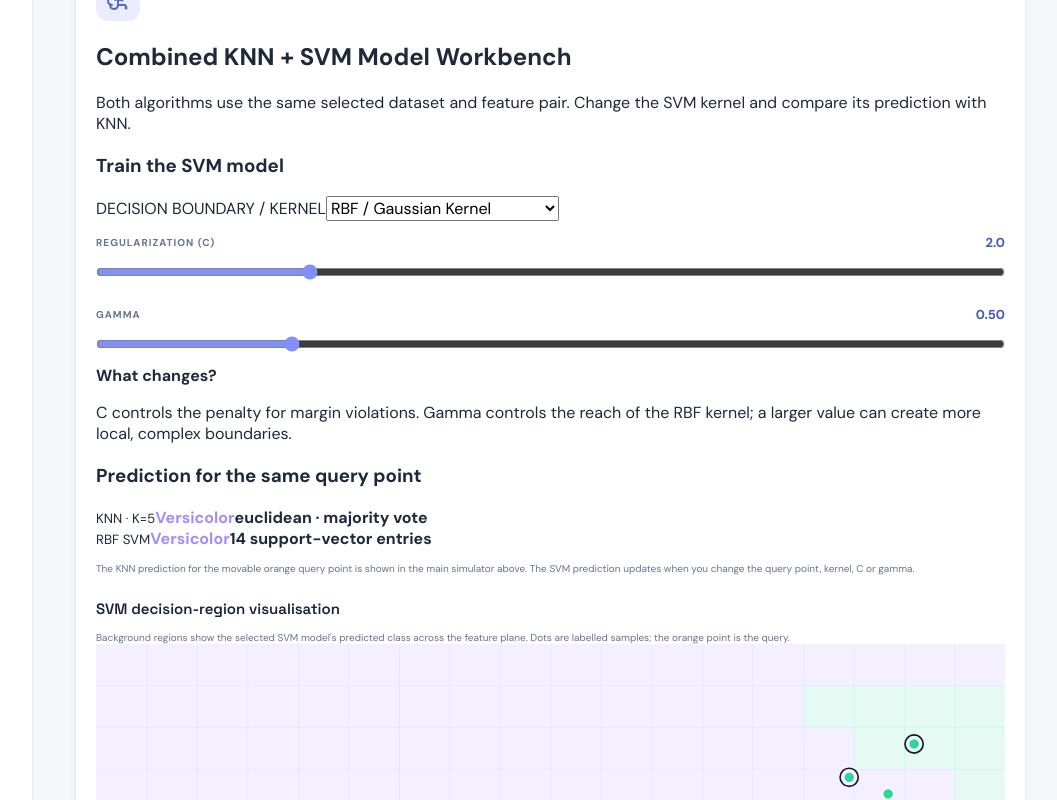
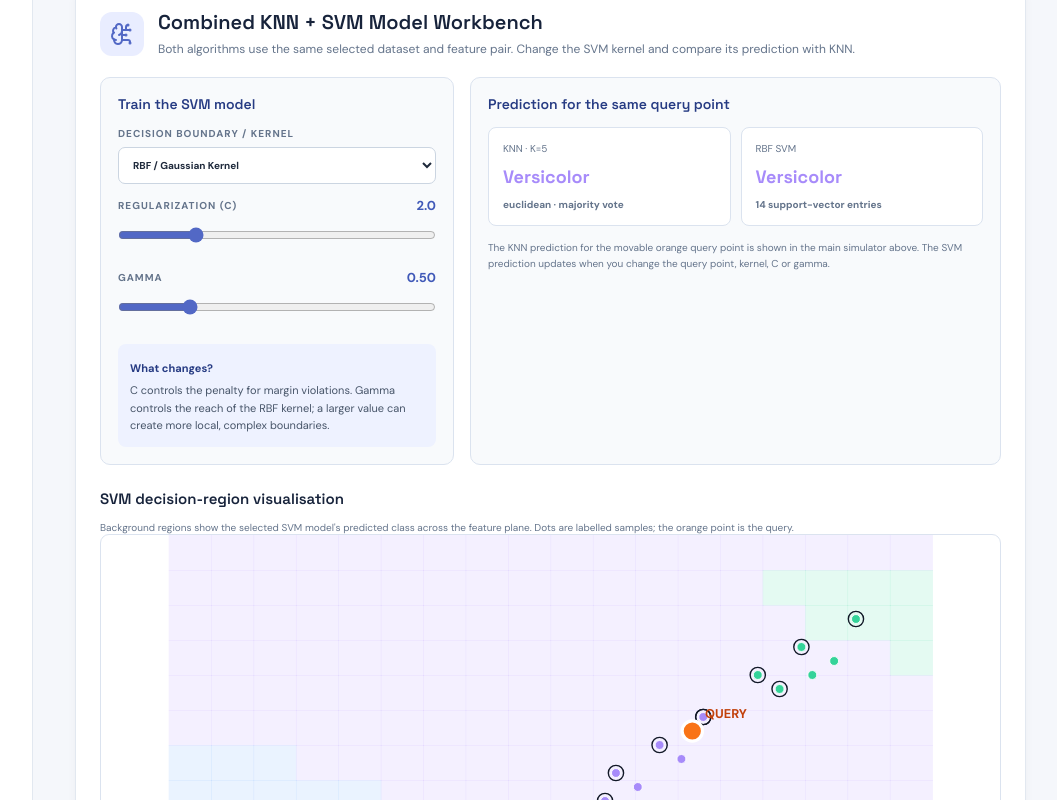
Before and after one commit to tusharbodwani-cell/KNN-Virtual-Lab, a React (Vite) app: page / in a window 1280 px wide. Shown: the part 1320-2120 px from the top of the page, without its empty margins (212-1269 px from the left). Built offline with nearby package versions, Linux system fonts and the light colour scheme.

Commit message:
Style combined interactive KNN and SVM workbench

```diff
--- a/src/styles.css
+++ b/src/styles.css
@@ -100,3 +100,29 @@ footer{color:#64748b}
 .model-comparison td:nth-child(3){font-weight:700;color:#263b83;white-space:nowrap}
 .model-comparison td{vertical-align:top}
 @media(max-width:680px){.svm-diagrams{grid-template-columns:1fr}.svm-result-meta{gap:9px;flex-direction:column}}
+
+/* Integrated interactive KNN + SVM workbench */
+.combined-lab{margin-top:28px;max-width:1100px;padding:24px}
+.combined-heading{display:flex;align-items:center;gap:14px;margin-bottom:18px}
+.combined-heading .section-icon{margin:0;flex-shrink:0}
+.combined-heading h2{margin:0 0 5px;color:#17233b;font:600 20px 'Space Grotesk'}
+.combined-heading p{margin:0;color:#64748b;font-size:12px;line-height:1.6}
+.combined-grid{display:grid;grid-template-columns:minmax(220px,.8fr) minmax(0,1.2fr);gap:16px}
+.combined-controls,.combined-prediction{padding:17px;border:1px solid #dbe3ef;border-radius:10px;background:#f8fafc;min-width:0}
+.combined-controls h3,.combined-prediction h3{font:600 14px 'Space Grotesk';color:#263b83;margin:0 0 14px}
+.combined-controls>label{display:grid;gap:7px;margin:12px 0;color:#64748b;font-size:10px;letter-spacing:1px;font-weight:700}
+.combined-controls select{width:100%;padding:10px;border:1px solid #cbd5e1;border-radius:7px;background:#fff;color:#1e293b}
+.combined-controls input[type=range]{width:100%;accent-color:#5268c5}
+.svm-parameter-note{margin-top:16px;padding:12px;background:#eef2ff;border-radius:8px}
+.svm-parameter-note b{font-size:11px;color:#263b83}
+.svm-parameter-note p{font-size:11px;line-height:1.6;color:#475569;margin:5px 0 0}
+.prediction-pair{display:grid;grid-template-columns:1fr 1fr;gap:10px}
+.prediction-pair article{padding:14px;background:#fff;border:1px solid #dbe3ef;border-radius:8px;min-width:0}
+.prediction-pair small,.prediction-pair b{display:block;color:#64748b;font-size:10px}
+.prediction-pair strong{display:block;font:700 18px 'Space Grotesk';margin:10px 0;overflow-wrap:anywhere}
+.combined-prediction>.hint{margin-top:14px;line-height:1.6}
+.combined-chart{border:1px solid #dbe3ef;border-radius:9px;overflow:hidden;background:#fff}
+.combined-chart svg{display:block;width:100%;height:auto;max-height:420px}
+.support-dot{display:inline-block;width:9px;height:9px;border:2px solid #111827;border-radius:50%;background:transparent}
+.model-comparison td small{display:block;font-size:9px;color:#64748b;font-weight:400;margin-top:4px}
+@media(max-width:760px){.combined-grid{grid-template-columns:1fr}.combined-lab{padding:15px}.prediction-pair{grid-template-columns:1fr 1fr}}
```
